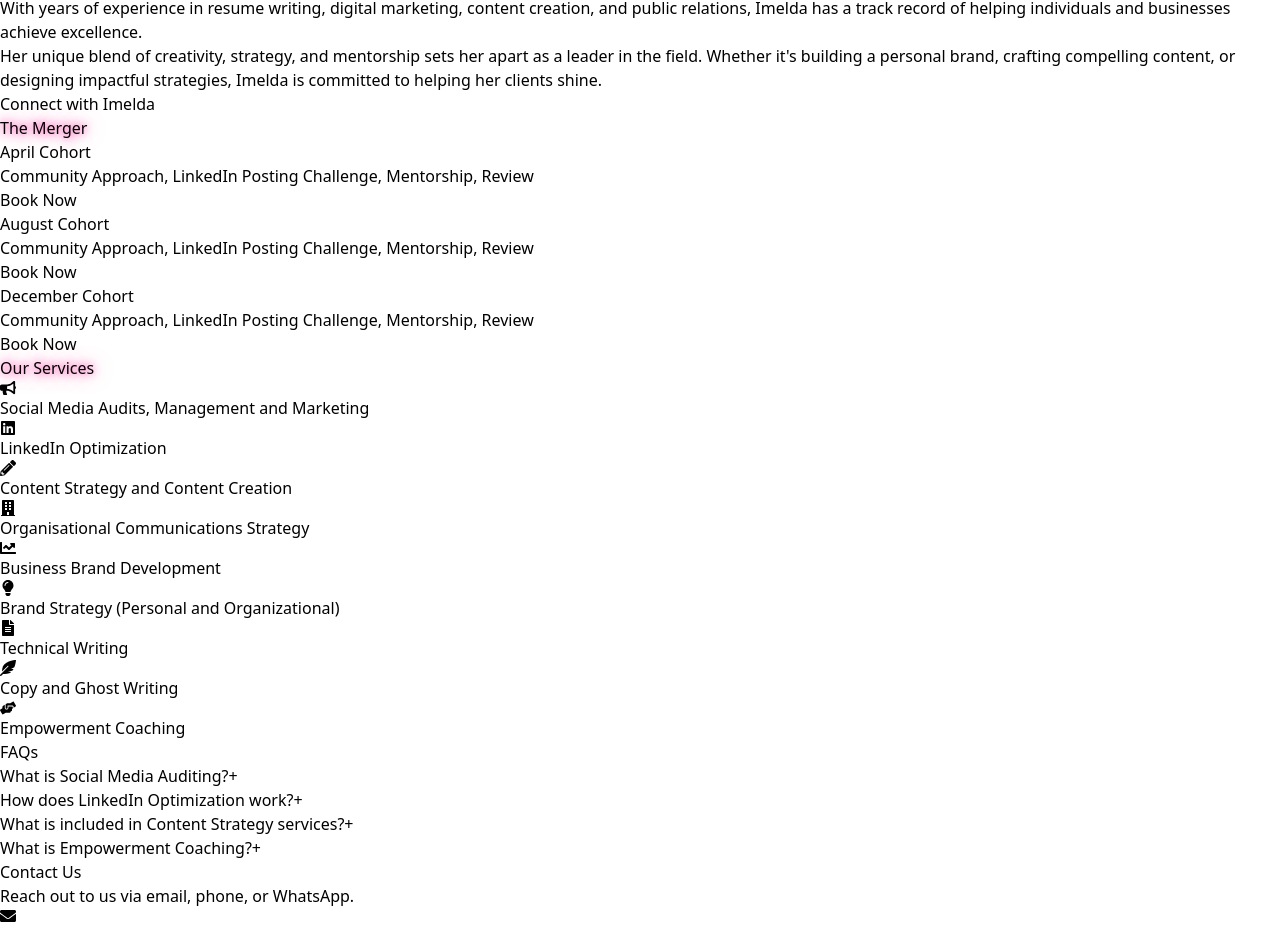
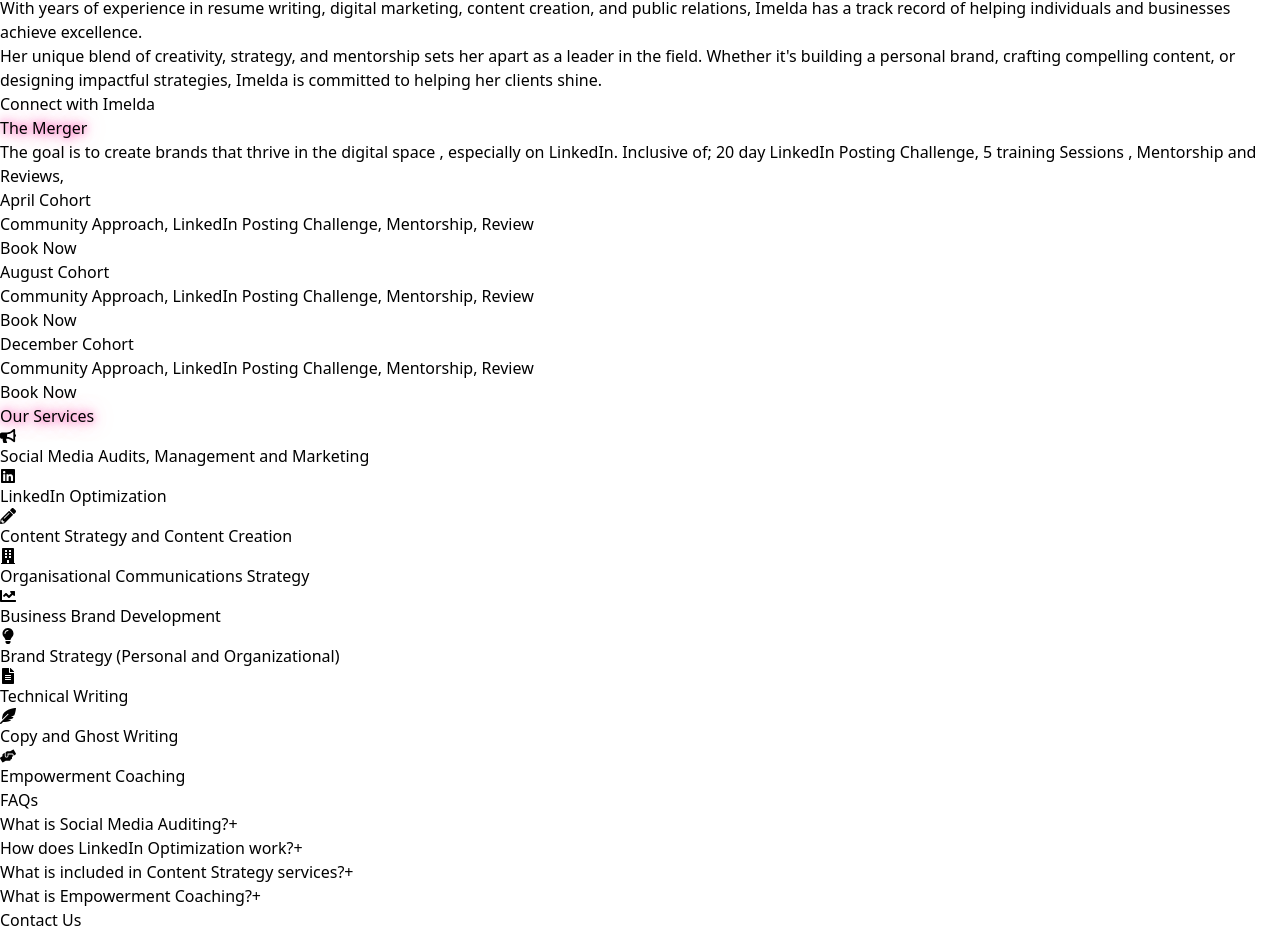
Before and after one commit to vidakpop/brandlab, a React (Vite) app: page / in a window 1280 px wide. Shown: the part 1150-2078 px from the top of the page. Built offline with nearby package versions, Linux system fonts and the light colour scheme.

Commit message:
Add description paragraph to TheMergerSection component

```diff
--- a/src/components/TheMergerSection.jsx
+++ b/src/components/TheMergerSection.jsx
@@ -62,7 +62,11 @@
       >
         The Merger
       </motion.h2>
-
+      <p className="text-lg text-gray-300 mb-6">
+      The goal is to create brands that thrive in the digital space , especially on LinkedIn.
+Inclusive of;
+20 day LinkedIn Posting Challenge, 5 training Sessions , Mentorship and Reviews,
+        </p>
       {/* Cohorts Grid */}
       <div className="grid md:grid-cols-3 gap-8">
         {cohorts.map((cohort, index) => (
```
